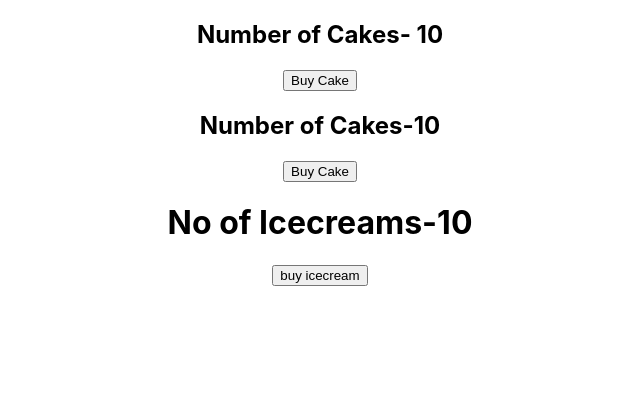
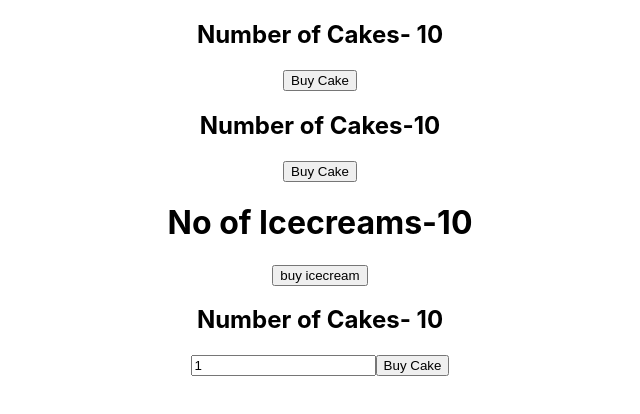
Before and after one commit to manideep-18/redux-demo, a React (Create React App) app: page / in a window 1280 px wide. Shown: the top 414 px of the page, without its empty margins (320-960 px from the left). Built offline with nearby package versions, Linux system fonts and the light colour scheme.

Commit message:
action payload added

```diff
--- a/src/App.js
+++ b/src/App.js
@@ -6,6 +6,7 @@ import { Provider } from 'react-redux';
 import Store from './Redux/store';
 import HooksCakeContainer from './UsingRedux/HooksCakeContainer';
 import IceCreamContainer from './UsingRedux/IceCreamContainer';
+import NewCakeConainer from './UsingRedux/NewCakeConainer';
 
 function App() {
   return (
@@ -14,6 +15,7 @@ function App() {
       <CakeContainer/>
       <HooksCakeContainer/>
       <IceCreamContainer/>
+      <NewCakeConainer/>
     </div>
     </Provider>
   );
--- a/src/Redux/Cake/CakeAction.js
+++ b/src/Redux/Cake/CakeAction.js
@@ -1,7 +1,8 @@
 import { BUY_CAKE } from "./CakeTypes";
 
-export function buyCake(){
+export function buyCake(number=1){
     return {
-        type:BUY_CAKE
+        type:BUY_CAKE,
+        payload:number
     }
 }
--- a/src/Redux/Cake/CakeReducer.js
+++ b/src/Redux/Cake/CakeReducer.js
@@ -9,7 +9,7 @@ export const cakeReducer=(state=initialState,action)=>{
         case BUY_CAKE:
             return {
                 ...state,
-                noOfCakes:state.noOfCakes-1
+                noOfCakes:state.noOfCakes-action.payload
             }
         default:
             return state
--- /dev/null
+++ b/src/UsingRedux/NewCakeConainer.js
@@ -0,0 +1,28 @@
+import React, { useState } from  'react'
+import { connect } from 'react-redux'
+import { buyCake } from '../Redux/Cake/CakeAction'
+
+function NewCakeContainer(props){
+    const [number,setNumber]=useState(1)
+return(
+    <div>
+ <h2>Number of Cakes- {props.noOfCakes}</h2>
+    <input type='text' value={number} onChange={(e)=>setNumber(e.target.value)}/>
+        <button onClick={()=>{props.buyCake(number)}}>Buy Cake</button>
+    </div>
+)
+}
+
+const mapStateToProps=state=>{
+return{
+    noOfCakes:state.cake.noOfCakes
+}
+}
+
+const mapDispatchToProps=dispatch=>{
+    return {
+        buyCake:number=>dispatch(buyCake(number))
+    }
+}
+
+export default  connect(mapStateToProps,mapDispatchToProps) (NewCakeContainer)
```
